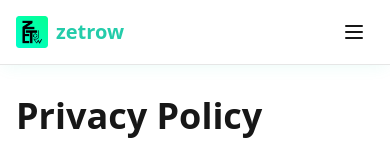
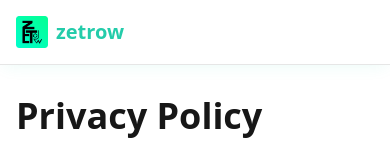
Before and after one commit to 1Burhanuddin/zetrow, a React (Vite) app: page /privacy-policy in a window 390 px wide. Shown: the top 160 px of the page. Built offline with nearby package versions, Linux system fonts and the light colour scheme.

Commit message:
Hide sidebar menu icon
Hide the sidebar menu icon on all screens.

```diff
--- a/src/components/Header.tsx
+++ b/src/components/Header.tsx
@@ -69,7 +69,7 @@ const Header = () => {
           {/* Mobile Menu Button */}
           <button
             onClick={toggleMenu}
-            className="md:hidden p-2 rounded-lg text-foreground hover:bg-muted transition-colors"
+            className="hidden p-2 rounded-lg text-foreground hover:bg-muted transition-colors"
           >
             {isMenuOpen ? <X className="h-6 w-6" /> : <Menu className="h-6 w-6" />}
           </button>
```
